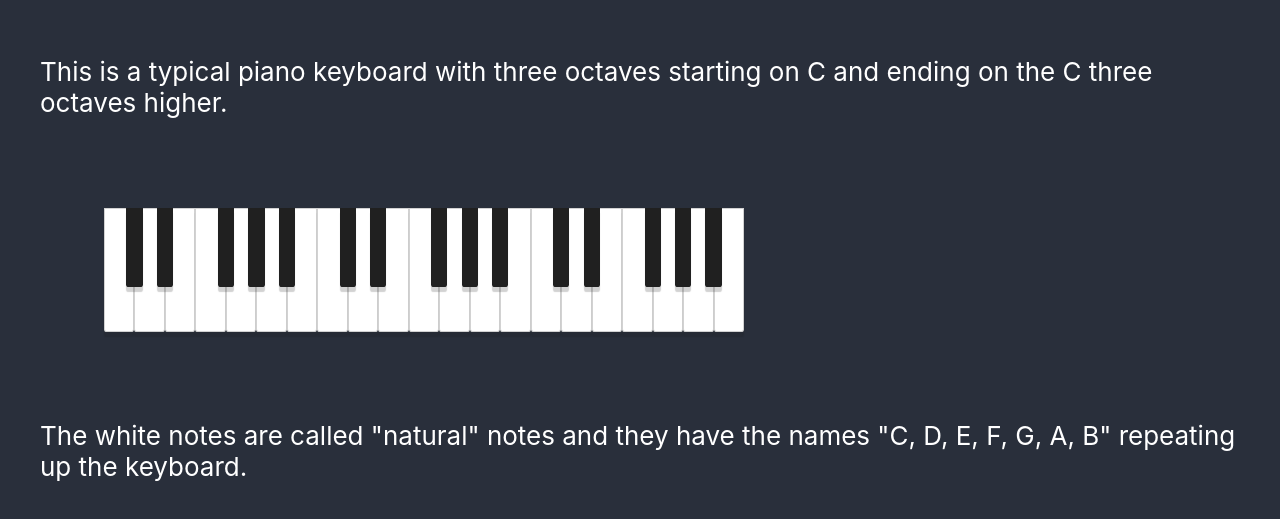
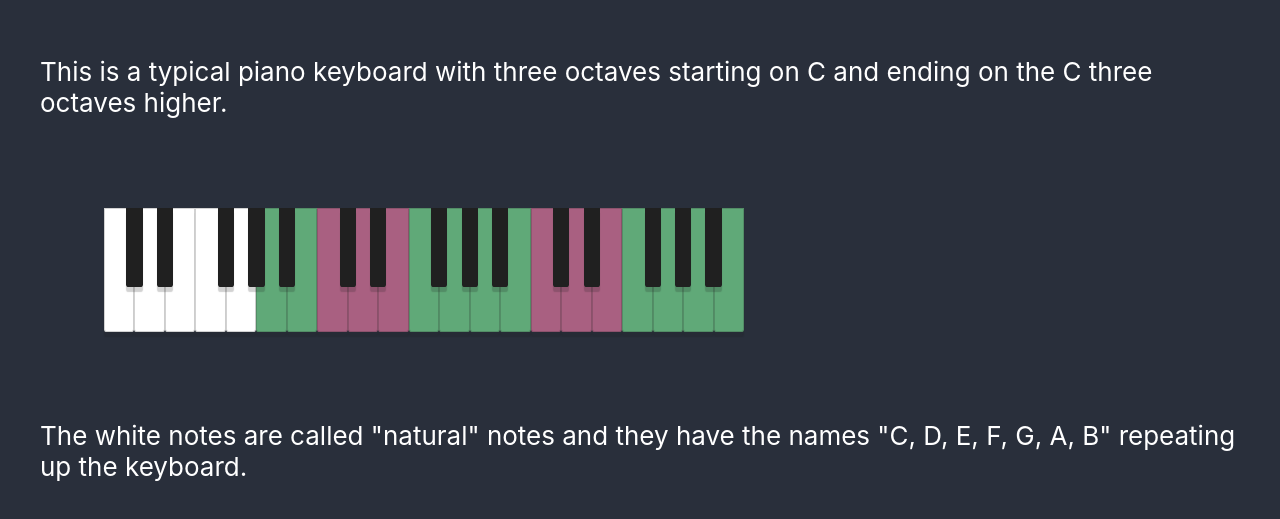
Before and after one commit to jakerr/music-blog, a React (Create React App) app: page / in a window 1280 px wide. Shown: the part 171-690 px from the top of the page. Built offline with nearby package versions, Linux system fonts and the light colour scheme.

Commit message:
Basic highlighting

```diff
--- a/src/App.css
+++ b/src/App.css
@@ -67,6 +67,22 @@
   width: var(--kb-white-width);
 }
 
+.tone-color-1.white {
+  background-color: hsl(140, 30%, 52%);
+}
+
+.tone-color-1.black {
+  background-color: hsl(140, 30%, 32%);
+}
+
+.tone-color-2.white {
+  background-color: hsl(333, 30%, 52%);
+}
+
+.tone-color-2.black {
+  background-color: hsl(333, 30%, 32%);
+}
+
 @media (prefers-reduced-motion: no-preference) {
   .App-logo {
     animation: App-logo-spin infinite 20s linear;
--- a/src/App.tsx
+++ b/src/App.tsx
@@ -1,13 +1,14 @@
-import React, {FC} from 'react';
+import React, {FC, useEffect, useState} from 'react';
 import logo from './logo.svg';
 import './App.css';
 
 type NaturalNote = 'C' | 'D' | 'E' | 'F' | 'G' | 'A' | 'B'
 type Accidental = '#' | 'b' | undefined
 type Note = {
-  name: NaturalNote
-  acc?: Accidental
-  oct: number
+  name: NaturalNote,
+  acc?: Accidental,
+  oct: number,
+  highlight?: string
 }
 const CHROMA = "C_D_EF_G_A_B";
 
@@ -48,34 +49,126 @@
 }
 
 const Key: FC<{
-  note: Note
-}> = ({note}) => {
-  const color = noteColor(note);
+  note: Note,
+  highlight?: string
+}> = ({note, highlight}) => {
+  const blackWhite = noteColor(note);
+  const hl = highlight ?? "";
   return (
-    <div className={`key ${color}`}>
+    <div className={`key ${blackWhite} ${hl}`}>
     </div>
   )
 }
 
+class KeyHighlighter {
+  start: Note;
+  pattern: number[];
+  patternIndex = 0;
+  parity: "odd" | "even" | "searching" = "searching";
+  currentRun: number = 0;
+  halfSteps: number = 0;
+
+
+  constructor(start: Note, pattern: number[]) {
+    this.start = start;
+    this.pattern = pattern;
+  }
+
+  reset() {
+    this.parity = "searching";
+    this.currentRun = 0;
+    this.halfSteps = 0;
+    this.patternIndex = 0;
+  }
+
+  startRun() {
+    this.halfSteps = 0;
+    this.currentRun = this.pattern[this.patternIndex];
+    this.patternIndex = this.patternIndex + 1;
+  }
+
+  doHighlight(note: Note) {
+    const color = this.parity === "odd" ?  "tone-color-1" : "tone-color-2";
+    this.currentRun -= 1;
+    note.highlight = color;
+    console.log(`Highlight ${note.name}${note.acc ?? ""}${note.oct} with ${note.highlight}`);
+    if (this.currentRun <= 0) {
+      this.parity = this.parity === "odd" ?  "even" : "odd";
+      if (this.patternIndex >= this.pattern.length) {
+        this.parity = "searching";
+        this.patternIndex = 0;
+        console.log("🔻 pattern idx oob after highlighting: " + note.name);
+      }
+    }
+  }
+
+  accept(note: Note) {
+    const targetName = this.start.name + (this.start.acc ?? "");
+    const noteName = note.name + (note.acc ?? "");
+    // Not yet highlighting
+    if (this.parity === "searching") {
+      if(targetName === noteName) {
+        this.parity = "odd";
+        this.startRun();
+        this.doHighlight(note);
+        return;
+      }
+      console.log(`🔻 searching for ${targetName} does not match ${noteName}.`);
+      return;
+    }
+
+    this.halfSteps += 1;
+    if (this.currentRun <= 0) {
+      this.startRun();
+      this.doHighlight(note);
+      return;
+    }
+
+    if (this.halfSteps % 2 === 0) {
+      this.doHighlight(note);
+      return;
+    }
+    // console.log("🔻 no highlight for " + noteName);
+    return;
+  }
+}
+
 const Keys: FC<{
   from: Note,
-  to: Note
-  size?: "small" | "medium" | "large"
-}> = ({from, to, size="large"}) => {
-  const fromIndex = noteIndex(from);
-  const toIndex = noteIndex(to);
-  const allNoteIds = Array(toIndex - fromIndex).fill(0).map((i, idx) => i + idx + fromIndex);
-  const allNotes = allNoteIds.map((noteId) => noteForIndex(noteId));
+  to: Note,
+  size?: "small" | "medium" | "large",
+  highlighter?: KeyHighlighter
+}> = ({from, to, size="large", highlighter}) => {
+  const [keys, setKeys] = useState<Note[]>([]);
+
+  useEffect(() => {
+    console.log("Use effect.")
+    highlighter?.reset();
+    const fromIndex = noteIndex(from);
+    const toIndex = noteIndex(to);
+    const allNoteIds = Array(toIndex - fromIndex).fill(0).map((i, idx) => i + idx + fromIndex);
+    const allNotes = allNoteIds.map((noteId) => noteForIndex(noteId));
+    console.log(allNoteIds);
+    for (var note of allNotes) {
+      highlighter?.accept(note);
+    }
+    setKeys(allNotes);
+  }, [from, to, highlighter]);
+
   const sizeClass = size === "large" ? "kb-80vw" : (size === "medium" ? "kb-50vw" : "kb-20vw");
-  console.log(`All notes ${allNoteIds}`);
-  console.log(`All notes ${allNotes}`);
   return (
     <>
     <div className={`keyboard ${sizeClass}`}>
       {
-      allNotes.map((note) => (
-        <Key key={noteIndex(note)} note={note}></Key>
-      ))
+      keys.map((note) => {
+        const highlight = note.highlight;
+        if (highlight) {
+          console.log(`Highlight ${note.name}${note.acc ?? ""}${note.oct} with ${highlight}`);
+        }
+        return (
+          <Key key={noteIndex(note)} note={note} highlight={highlight}></Key>
+         )
+       })
       }
     </div>
 
@@ -97,6 +190,8 @@
     name: "C",
     oct: 3,
   }
+  const am: Note = {...from, name:"A"}
+  const highlighter = new KeyHighlighter(am, [2,3,2]);
   return (
     <div className="App">
       <header className="App-header">
@@ -104,7 +199,7 @@
         <p>
           This is a typical piano keyboard with three octaves starting on C and ending on the C three octaves higher.
         </p>
-        <Keys from={from} to={to} size="medium"></Keys>
+        <Keys from={from} to={to} size="medium" highlighter={highlighter}></Keys>
         <p>
           The white notes are called "natural" notes and they have the names "C, D, E, F, G, A, B" repeating up the keyboard.
         </p>
```
